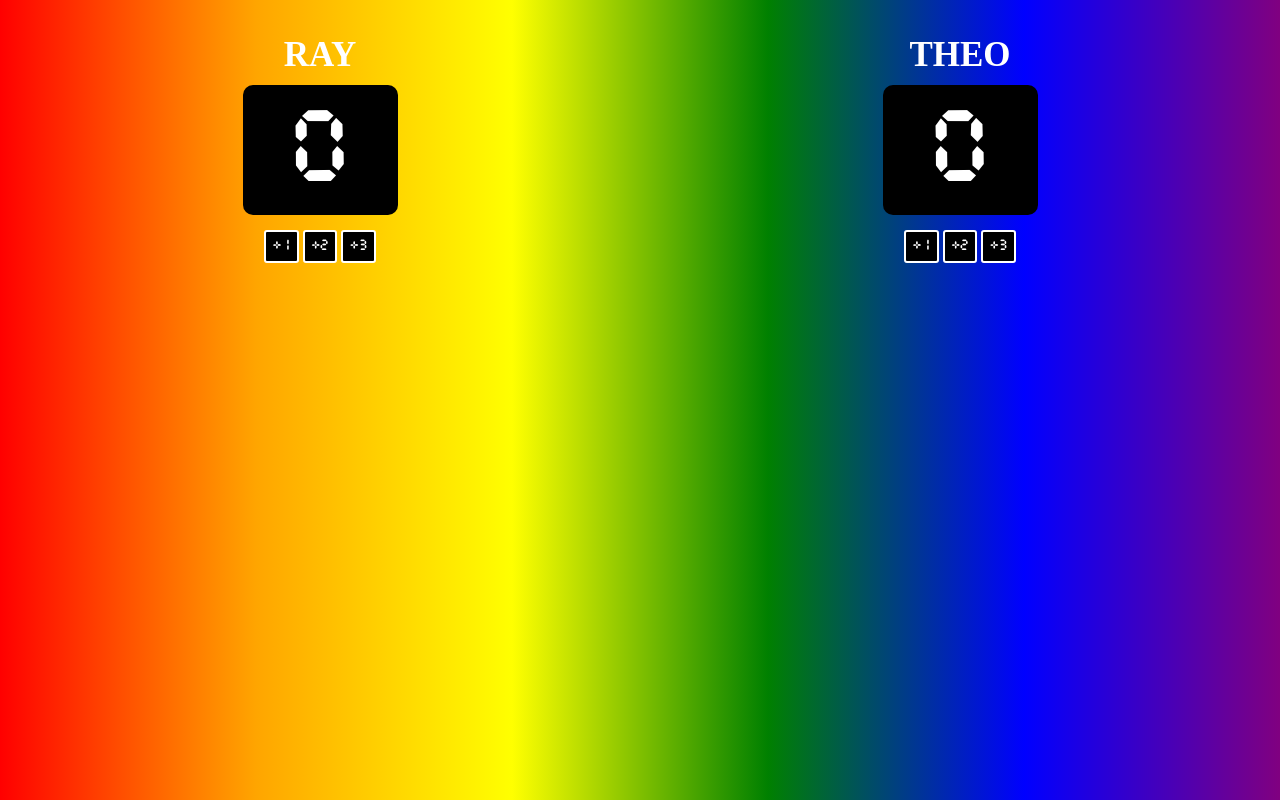
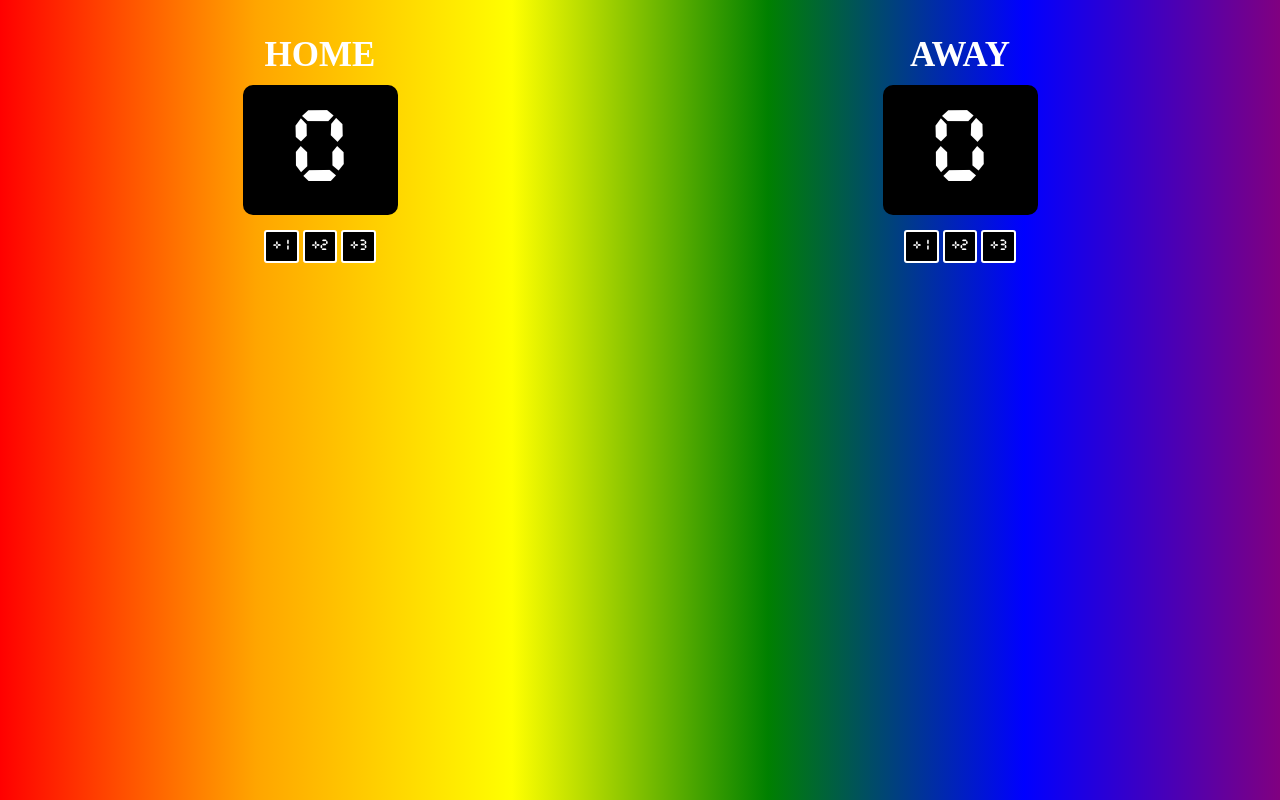
Before and after one commit to TeshXP/Calc-app-again, a plain HTML site: page index.html in a window 1280 px wide. Drawn offline with Linux system fonts and the light colour scheme.

Commit message:
update yknow yaur

```diff
--- a/index.html
+++ b/index.html
@@ -5,7 +5,7 @@
     <body>
         <div class="container">
             <div class="title">
-                <h3>RAY</h3>
+                <h3>HOME</h3>
                 <div class="scoreboardDiv">
                     <h2 class="score" id="homeScore">0</h2>
                 </div>
@@ -14,7 +14,7 @@
                 <button class="number-btn" id="home-btn3" onclick="homeAdd3()">+3</button>
             </div>
             <div class="title">
-                <h3>THEO</h3>
+                <h3>AWAY</h3>
                 <div class="scoreboardDiv">
                     <h2 class="score" id="guestScore">0</h2>
                 </div>
```
